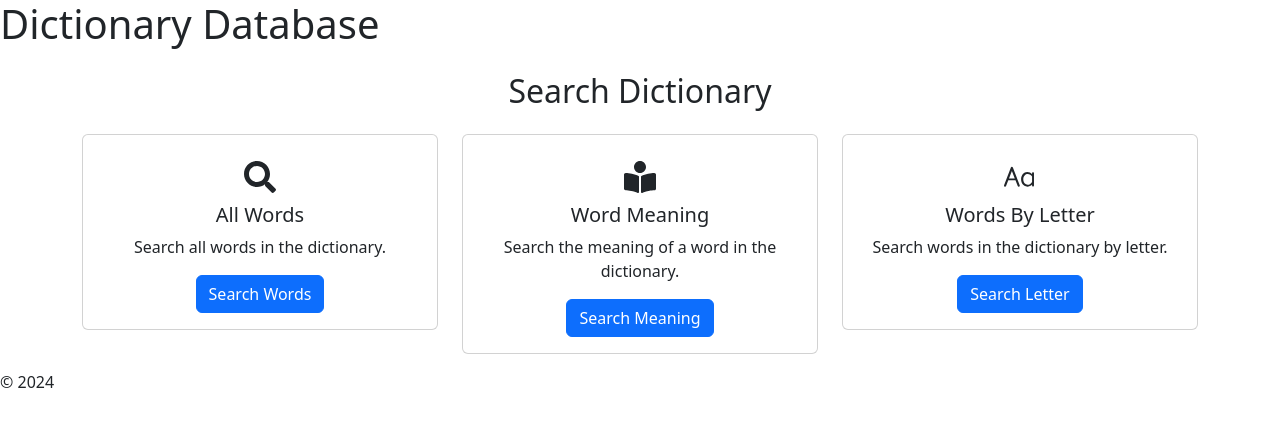
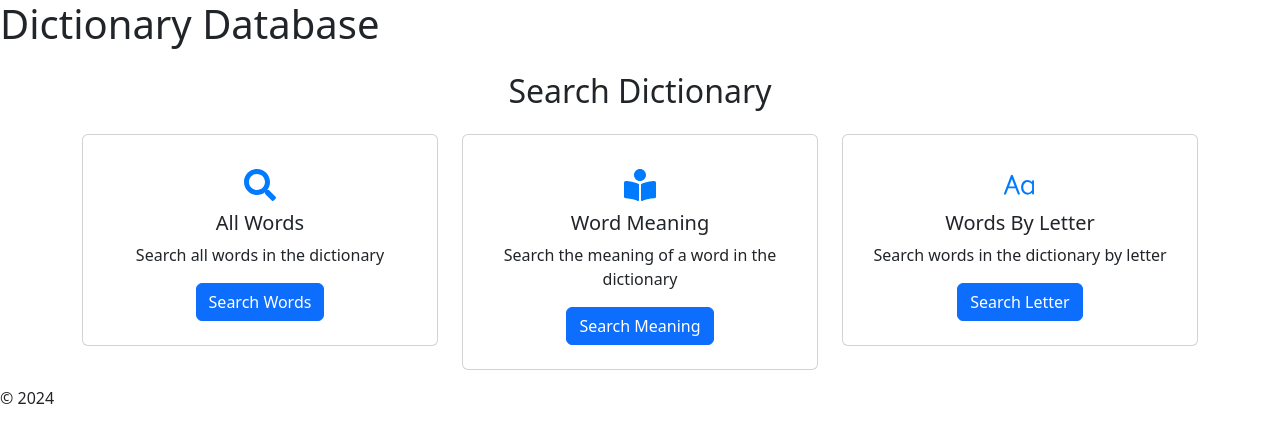
Before and after one commit to RoryDowse/Dictionary-DB, a React (Vite) app in the folder client/: page / in a window 1280 px wide. Shown: the top 442 px of the page. Built offline with nearby package versions, Linux system fonts and the light colour scheme.

Commit message:
Add SearchAllWords.tsx

```diff
--- a/client/src/pages/Home.css
+++ b/client/src/pages/Home.css
@@ -1,4 +1,5 @@
 .icon {
     font-size: 2rem;
     margin: 10px 0;
+    color: #007bff;
 }
--- a/client/src/pages/Home.tsx
+++ b/client/src/pages/Home.tsx
@@ -14,13 +14,13 @@ const Home = () => {
                 <Row className="mt-4 text-center">
                     <Col md={4} sm={12} className="mb-3">
                         <Card>
-                            <Card.Body>
+                            <Card.Body className="py-4">
                                 <FaSearch className="icon" />
                                 <Card.Title>
                                     All Words
                                 </Card.Title>
                                 <Card.Text>
-                                    Search all words in the dictionary.
+                                    Search all words in the dictionary
                                 </Card.Text>
                                 <Button
                                 variant="primary"
@@ -34,13 +34,13 @@ const Home = () => {
                     </Col>
                     <Col md={4} sm={12} className="mb-3">
                         <Card>
-                            <Card.Body>
+                            <Card.Body className="py-4">
                                 <FaBookReader className="icon"/>
                                 <Card.Title>
                                     Word Meaning
                                 </Card.Title>
                                 <Card.Text>
-                                    Search the meaning of a word in the dictionary.
+                                    Search the meaning of a word in the dictionary
                                 </Card.Text>
                                 <Button
                                 variant="primary"
@@ -54,13 +54,13 @@ const Home = () => {
                     </Col>
                     <Col md={4} sm={12} className="mb-3">
                     <Card>
-                        <Card.Body>
+                        <Card.Body className="py-4">
                             <RxLetterCaseCapitalize className="icon" />
                             <Card.Title>
                                 Words By Letter
                             </Card.Title>
                             <Card.Text>
-                                Search words in the dictionary by letter.
+                                Search words in the dictionary by letter
                             </Card.Text>
                             <Button
                             variant="primary"
--- a/client/src/pages/SearchAllWords.tsx
+++ b/client/src/pages/SearchAllWords.tsx
@@ -1,8 +1,58 @@
+import { useState, useEffect } from "react";
+import { Table, Container, Spinner } from "react-bootstrap";
+import { useQuery } from "@apollo/client";
+import { GET_ALL_WORDS } from "../utils/queries";
+import ErrorPage from "./ErrorPage";
+import { Dictionary } from "../models/Dictionary";
+
 const SearchAllWords = () => {
+    const { loading, error, data } = useQuery(GET_ALL_WORDS);
+    const [words, setWords] = useState<Dictionary[]>([]);
+
+    useEffect(() => {
+        if (data && data.getAllWords) {
+            setWords(data.getAllWords);
+        }
+    }, [data]);
+
+    if (error) {
+        console.error("Error fetching words:", error);
+        return <ErrorPage />;
+    }
+
+    if (loading) {
+        return (
+            <Container className="text-center">
+                <Spinner animation="border" variant="primary" />
+            </Container>
+        );
+    }
+
+
     return (
-        <>
-            <h2>Search All Words</h2>
-        </>
+        <Container className="mt-4">
+            <h2 className="text-center">Search All Words</h2>
+            {words.length > 0 ? (
+                <Table striped bordered hover responsive>
+                    <thead>
+                        <tr>
+                            <th>Word</th>
+                            <th>Meaning</th>
+                        </tr>
+                    </thead>
+                    <tbody>
+                        {words.map((word) => (
+                            <tr key={word._id}>
+                                <td>{word.word}</td>
+                                <td>{word.meaning}</td>
+                            </tr>
+                        ))}
+                    </tbody>
+                </Table>
+            ) : (
+                <p>No words found.</p>
+            )}
+        </Container>
     );
 };
 
```
